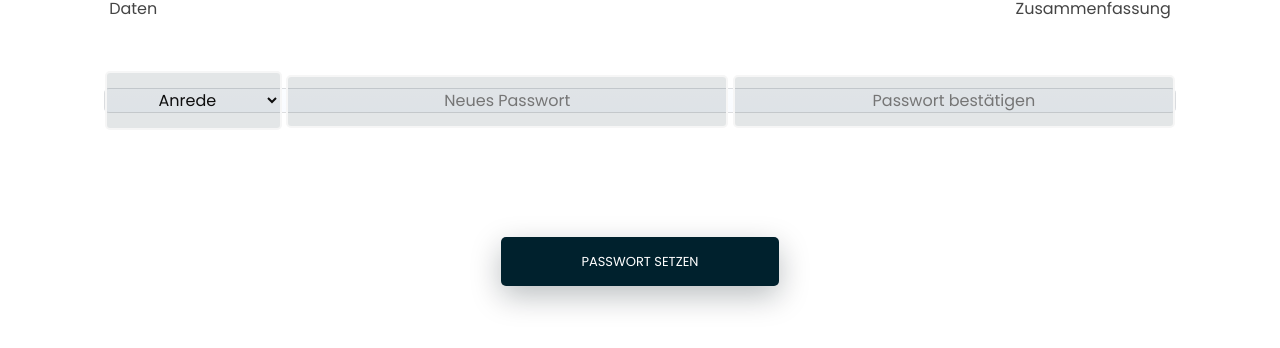
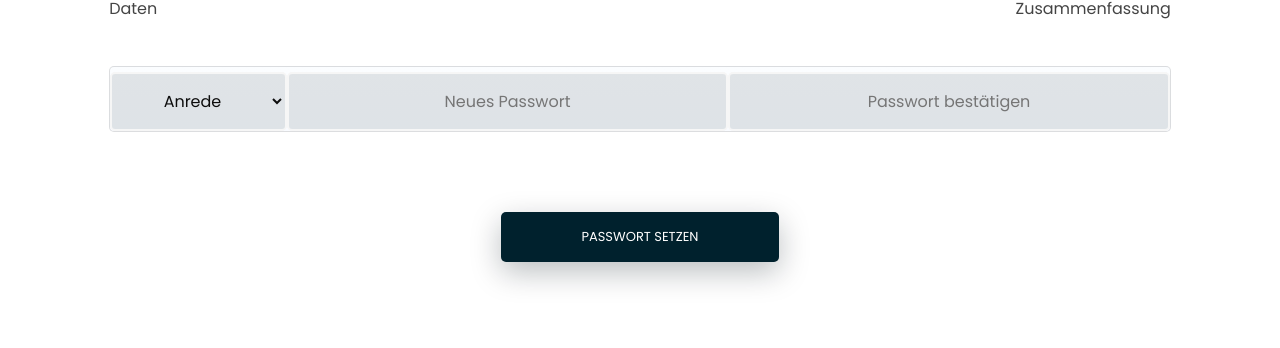
Before and after one commit to Benriez/django-tensorflow, a Django app: page / in a window 1280 px wide. Shown: the top 348 px of the page. Run offline with Django 3.2, Linux system fonts and the light colour scheme; some libraries are stand-ins or nearby versions; some web fonts are replaced.

Commit message:
update grid

```diff
--- a/django_backend/app/templates/index.html
+++ b/django_backend/app/templates/index.html
@@ -3,7 +3,7 @@
 {% load static %}
 {% block content %}
 <div class="row">
-<div class="col-10 offset-1">
+<div class="col-12 col-md-10 offset-md-1">
     <div class="form-content">
         <div style="display: flex;justify-content: space-between;">
             <p>Daten</p>
@@ -12,20 +12,22 @@
         <form method="POST" action="" style="margin-top: 2rem; text-align: center;">
             {% csrf_token %}
             <!-- {{ form }} -->
-            <div class="card row">
-                <select class="form-select col-2" aria-label="Default select example">
-                    <option selected>Anrede</option>
-                    <option value="1">Herr</option>
-                    <option value="2">Frau</option>
-                    <option value="3">Nicht Binär</option>
-                </select>
-                <input class="col-5" type="password" name="new_password1" autocomplete="new-password" required="" id="id_new_password1" placeholder="Neues Passwort">
-                <input class="col-5" type="password" name="new_password2" autocomplete="new-password" required="" id="id_new_password2" placeholder="Passwort bestätigen">
+            <div class="card col-12">
+                <div class="row">
+                    <select class="form-select col-12 col-md-2" aria-label="Default select example">
+                        <option selected>Anrede</option>
+                        <option value="1">Herr</option>
+                        <option value="2">Frau</option>
+                        <option value="3">Nicht Binär</option>
+                    </select>
+                    <input class="col-12 col-md-5" type="password" name="new_password1" autocomplete="new-password" required="" id="id_new_password1" placeholder="Neues Passwort">
+                    <input class="col-12 col-md-5" type="password" name="new_password2" autocomplete="new-password" required="" id="id_new_password2" placeholder="Passwort bestätigen">
 
+                </div>
             </div>
 
             <div class="text-center">
-                <input type="submit" value="Passwort setzen" class="btn btn-primary" style="margin-top: 10%">
+                <input type="submit" value="Passwort setzen" class="btn btn-primary" style="margin-top: 5rem;">
             </div>
         </form>
     </div>
@@ -33,10 +35,6 @@
 </div>
 
 <style>
-    .card {
-        display: initial;
-
-    }
     .form-content {
         width: 100%;
     }
@@ -91,7 +89,7 @@
         padding: 15px 32px;
         text-align: center;
         text-decoration: none;
-        display: inline-block;
+        display: flex;
         font-size: 16px;
         margin-top: 5px;
         border: 2px solid #f6f6f6;
```
